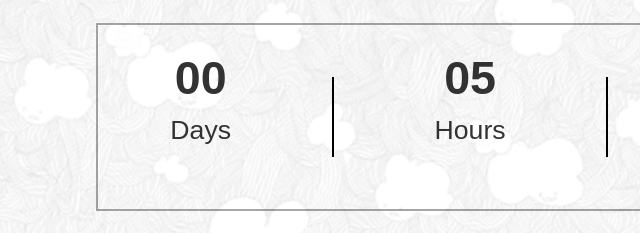
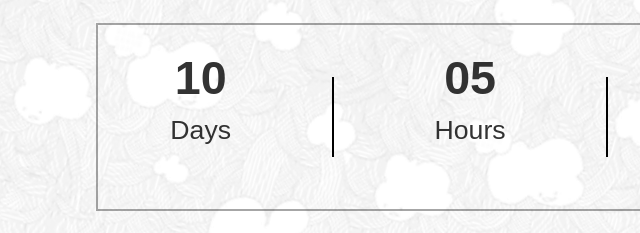
Before and after one commit to tinashe-88/coming-soon-app, a Gatsby site: page / in a window 1280 px wide. Shown: the part 239-472 px from the top of the page, 0-640 px from the left. Built offline with nearby package versions, Linux system fonts and the light colour scheme; Gatsby itself is replaced by a stand-in of ours.

```diff
--- a/src/components/Countdown/countdown.js
+++ b/src/components/Countdown/countdown.js
@@ -21,7 +21,7 @@ const Countdown = () => {
   let interval = useRef()
 
   const startTimer = () => {
-    const countdownDate = new Date('August 10 2020 00:00:00').getTime()
+    const countdownDate = new Date('August 20 2020 00:00:00').getTime()
 
     interval = setInterval(() => {
       const todaysDate = new Date().getTime()
```
